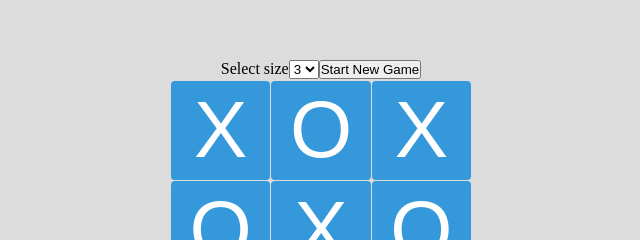
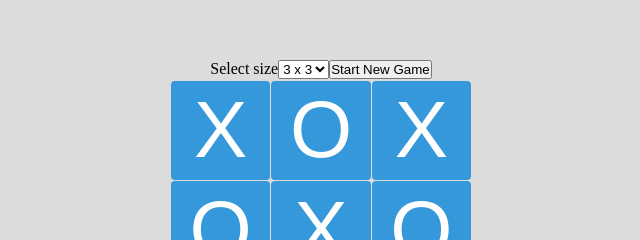
Before and after one commit to igarciacoding/Tic_tac_toe, a plain HTML site: page index.html in a window 1280 px wide. Shown: the part 181-421 px from the top of the page, 319-959 px from the left. Drawn offline with Linux system fonts and the light colour scheme.

Commit message:
Changed size show

```diff
--- a/index.html
+++ b/index.html
@@ -10,10 +10,10 @@
   <div class="controls">
     <label>Select size</label>
     <select name="numbers" id="numbers">
-      <option value="3">3</option>
-      <option value="4">4</option>
-      <option value="5">5</option>
-      <option value="6">6</option>
+      <option value="3">3 x 3</option>
+      <option value="4">4 x 4</option>
+      <option value="5">5 x 5</option>
+      <option value="6">6 x 6</option>
     </select>
     <button onclick="generate_grid()">Start New Game</button>
   </div>
```
